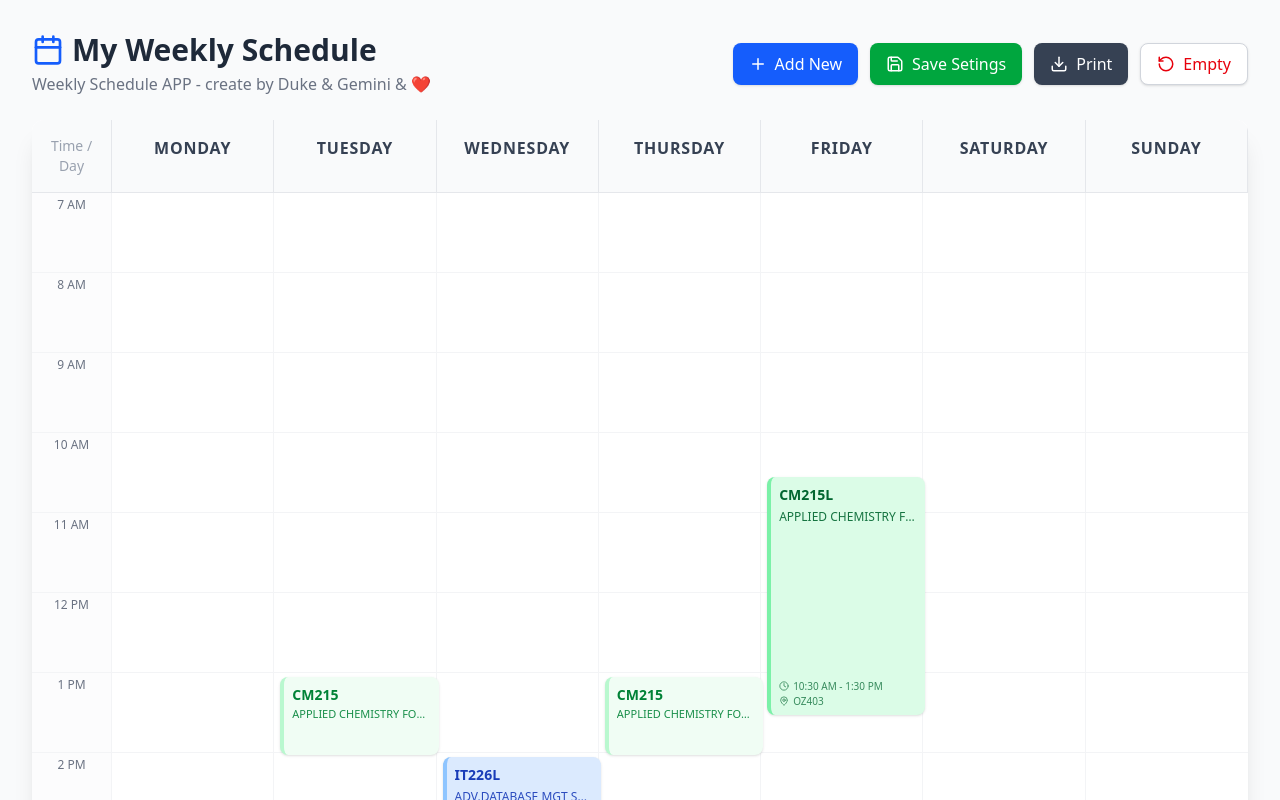
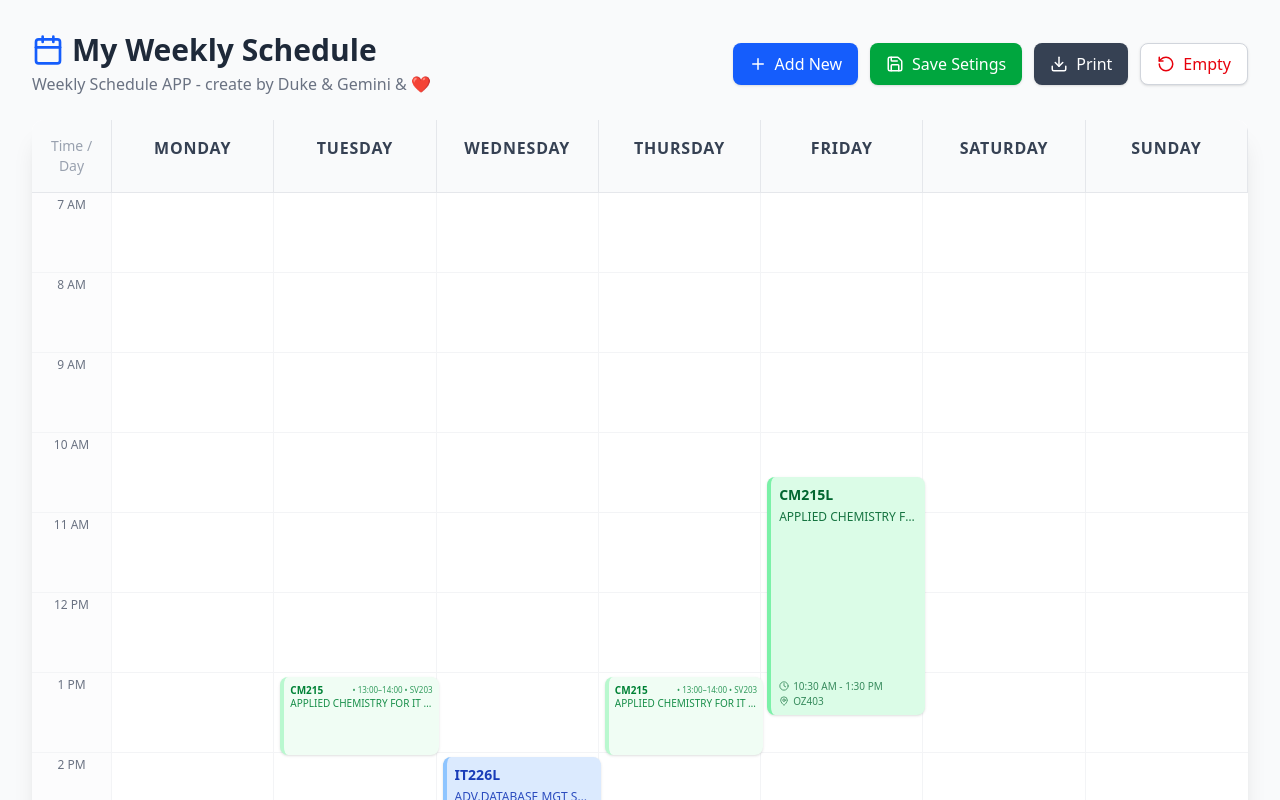
Before and after one commit to dukehug/weekly_schedule_2026, a React (Vite) app: page / in a window 1280 px wide. Shown: the top 800 px of the page. Built offline with nearby package versions, Linux system fonts and the light colour scheme.

Commit message:
Fix subject layout

```diff
--- a/src/App.jsx
+++ b/src/App.jsx
@@ -1,5 +1,8 @@
 import React, { useState, useRef } from 'react';
 import { Save, Download, Plus, X, Trash2, Clock, MapPin, Calendar, CheckSquare, Check, RotateCcw } from 'lucide-react';
+
+const LEGACY_GRAY_COLOR = 'bg-gray-100 border-gray-300 text-gray-800';
+const SLATE_COLOR = 'bg-slate-200 border-slate-500 text-slate-900';
 
 // 定義可用的顏色選項
 const COLOR_OPTIONS = [
@@ -12,7 +15,7 @@ const COLOR_OPTIONS = [
   { name: 'Pink', value: 'bg-pink-100 border-pink-300 text-pink-800', bg: 'bg-pink-100' },
   { name: 'Orange', value: 'bg-orange-100 border-orange-300 text-orange-800', bg: 'bg-orange-100' },
   { name: 'Teal', value: 'bg-teal-100 border-teal-300 text-teal-800', bg: 'bg-teal-100' },
-  { name: 'Gray', value: 'bg-gray-100 border-gray-300 text-gray-800', bg: 'bg-gray-100' },
+  { name: 'Slate', value: SLATE_COLOR, bg: 'bg-slate-300' },
 ];
 
 // 初始課程數據
@@ -48,7 +51,16 @@ const formatTime12H = (time) => {
 const loadInitialEvents = () => {
   try {
     const saved = localStorage.getItem('mySchedule');
-    return saved ? JSON.parse(saved) : INITIAL_EVENTS;
+    if (!saved) return INITIAL_EVENTS;
+
+    const savedEvents = JSON.parse(saved);
+    if (!Array.isArray(savedEvents)) return INITIAL_EVENTS;
+
+    return savedEvents.map(event => (
+      event.color === LEGACY_GRAY_COLOR
+        ? { ...event, color: SLATE_COLOR }
+        : event
+    ));
   } catch {
     localStorage.removeItem('mySchedule');
     return INITIAL_EVENTS;
@@ -268,7 +280,7 @@ const App = () => {
                   <div
                     key={event.id}
                     onClick={() => openEditModal(event)}
-                    className={`absolute z-10 m-1 p-2 rounded-lg border-l-4 shadow-sm cursor-pointer hover:shadow-md transition-all text-xs overflow-hidden leading-tight flex flex-col ${isShortEvent ? 'gap-0.5' : 'gap-1'} ${event.color} hover:brightness-95 print:border`}
+                    className={`absolute z-10 m-1 rounded-lg border-l-4 shadow-sm cursor-pointer hover:shadow-md transition-all text-xs overflow-hidden leading-tight flex flex-col ${isShortEvent ? 'gap-0.5 px-1.5 py-2' : 'gap-1 p-2'} ${event.color} hover:brightness-95 print:border`}
                     style={{
                       top: `${top}px`,
                       height: `${height - 2}px`,
@@ -276,8 +288,23 @@ const App = () => {
                       width: `calc((100% - 80px) / ${totalColumns} - 4px)`
                     }}
                   >
-                    <div className="font-bold text-sm shrink-0 truncate">{event.subject}</div>
-                    <div className={`${isShortEvent ? 'text-[11px]' : ''} shrink-0 opacity-90 truncate`}>{event.description}</div>
+                    {isShortEvent ? (
+                      <>
+                        <div className="flex min-w-0 shrink-0 items-center gap-0.5 whitespace-nowrap leading-none">
+                          <span className="min-w-0 flex-1 truncate text-[10px] font-bold">{event.subject}</span>
+                          <span className="shrink-0 text-[8px] opacity-80">• {event.start}–{event.end}</span>
+                          {event.room && (
+                            <span className="max-w-9 shrink-0 truncate text-[8px] opacity-80">• {event.room}</span>
+                          )}
+                        </div>
+                        <div className="shrink-0 truncate text-[10px] opacity-90">{event.description}</div>
+                      </>
+                    ) : (
+                      <>
+                        <div className="font-bold text-sm shrink-0 truncate">{event.subject}</div>
+                        <div className="shrink-0 opacity-90 truncate">{event.description}</div>
+                      </>
+                    )}
                     {!isShortEvent && (
                       <div className="mt-auto flex flex-col gap-0.5 opacity-75 text-[10px]">
                         <div className="flex items-center gap-1">
```
